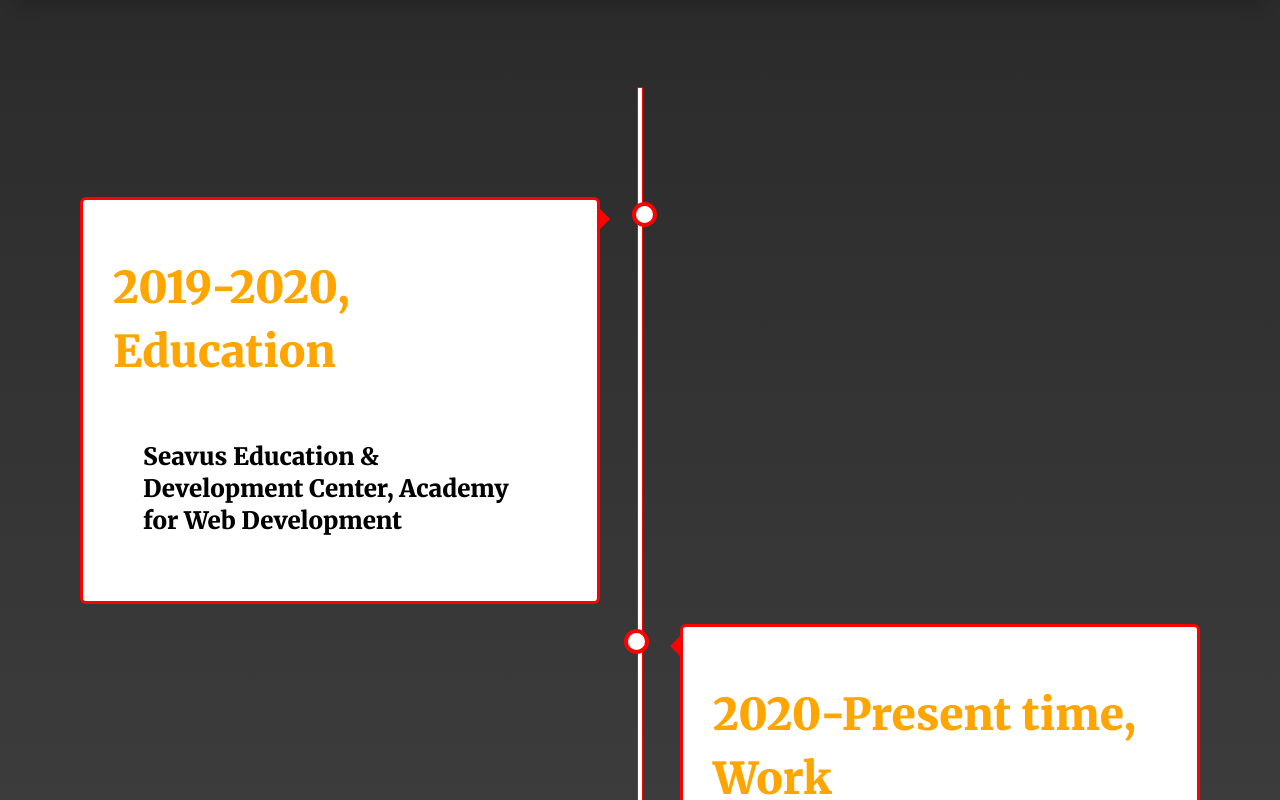
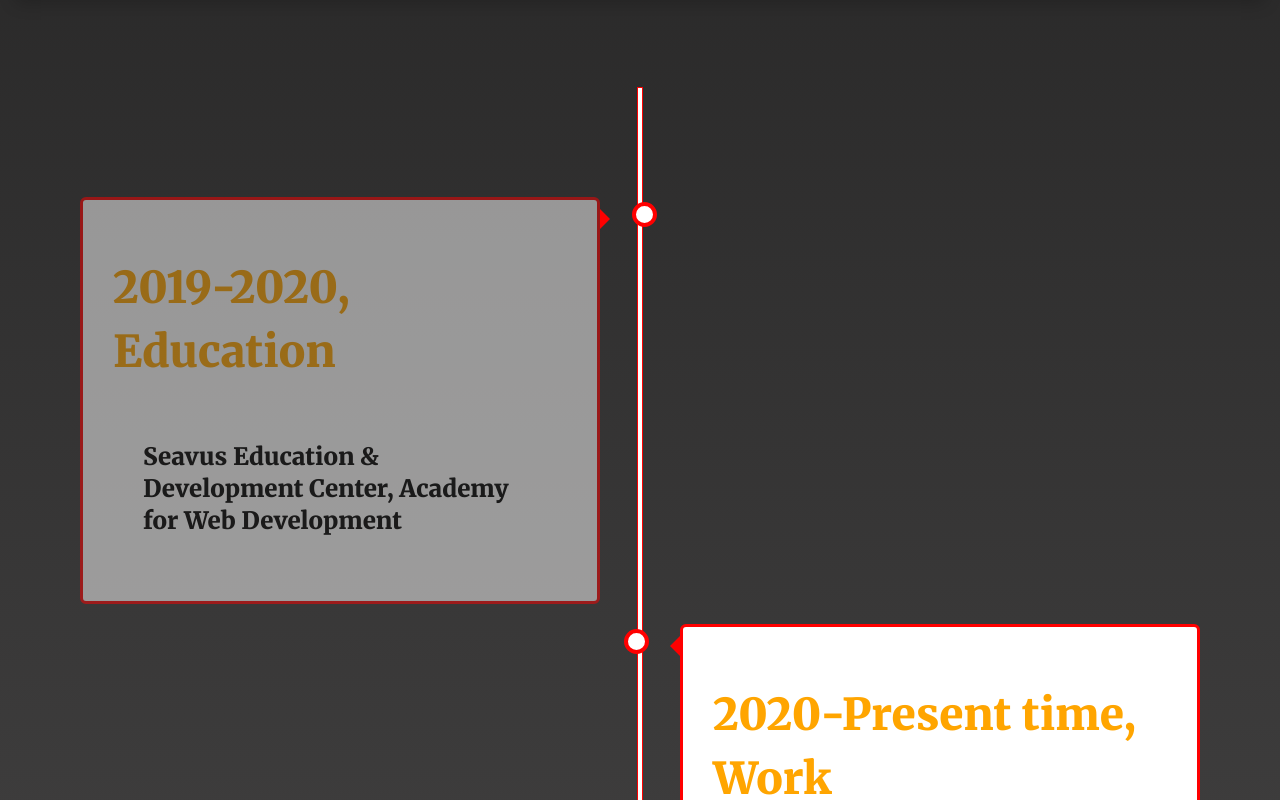
Before and after one commit to adodrndarr/Adis-Drndar__Frontend, a plain HTML site: page index.html in a window 1280 px wide. In both pictures the pointer is over the element 340 px from the left and 1895 px from the top of the page. Shown: the part 1495-2295 px from the top of the page. Drawn offline with Linux system fonts and the light colour scheme.

Commit message:
small update

```diff
--- a/root/style.css
+++ b/root/style.css
@@ -206,6 +206,8 @@ header { padding-bottom: 100px; }
     color: #ffa500;
     cursor: pointer;
 }
+
+.timeline-header:hover{ opacity: 0.5; }
 
 .timeline-content {
     padding: 20px 30px;
```
